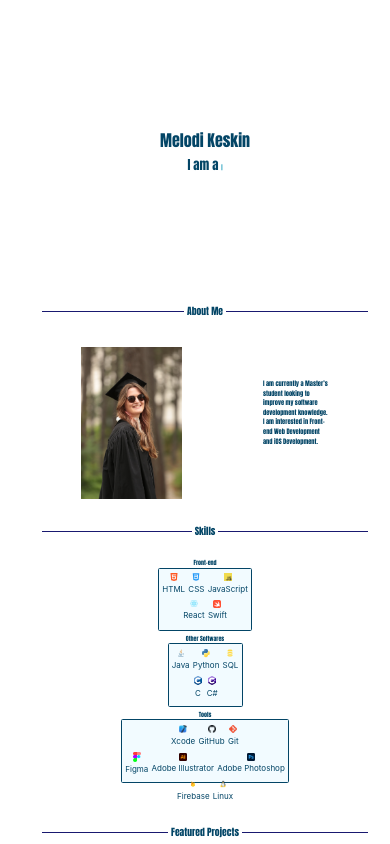
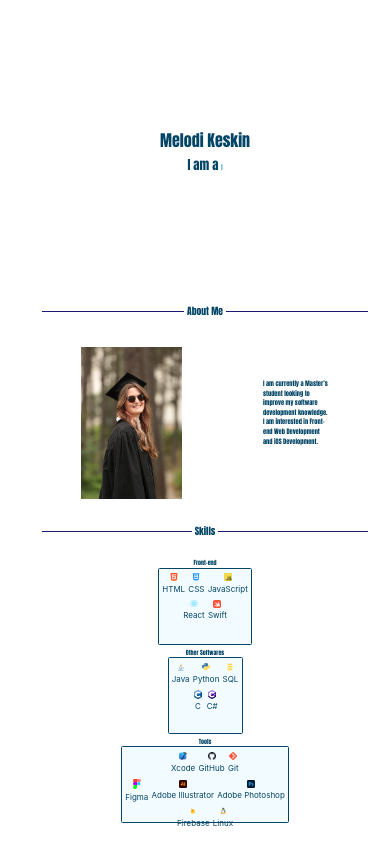
Before and after one commit to makimakimek/Portfolio, a React (Vite) app: page / in a window 390 px wide. Shown: the top 844 px of the page. Built offline with nearby package versions, Linux system fonts and the light colour scheme.

Commit message:
bug fixes for phone

```diff
--- a/src/App.css
+++ b/src/App.css
@@ -494,7 +494,7 @@ a.link {
   }
 
   .frontEndContainer, .otherCodingContainer, .miscContainer {
-    height: 7.3em;
+    height: 9em;
     border-radius: 0.2em;
     padding: 0.2em;
   }
```
